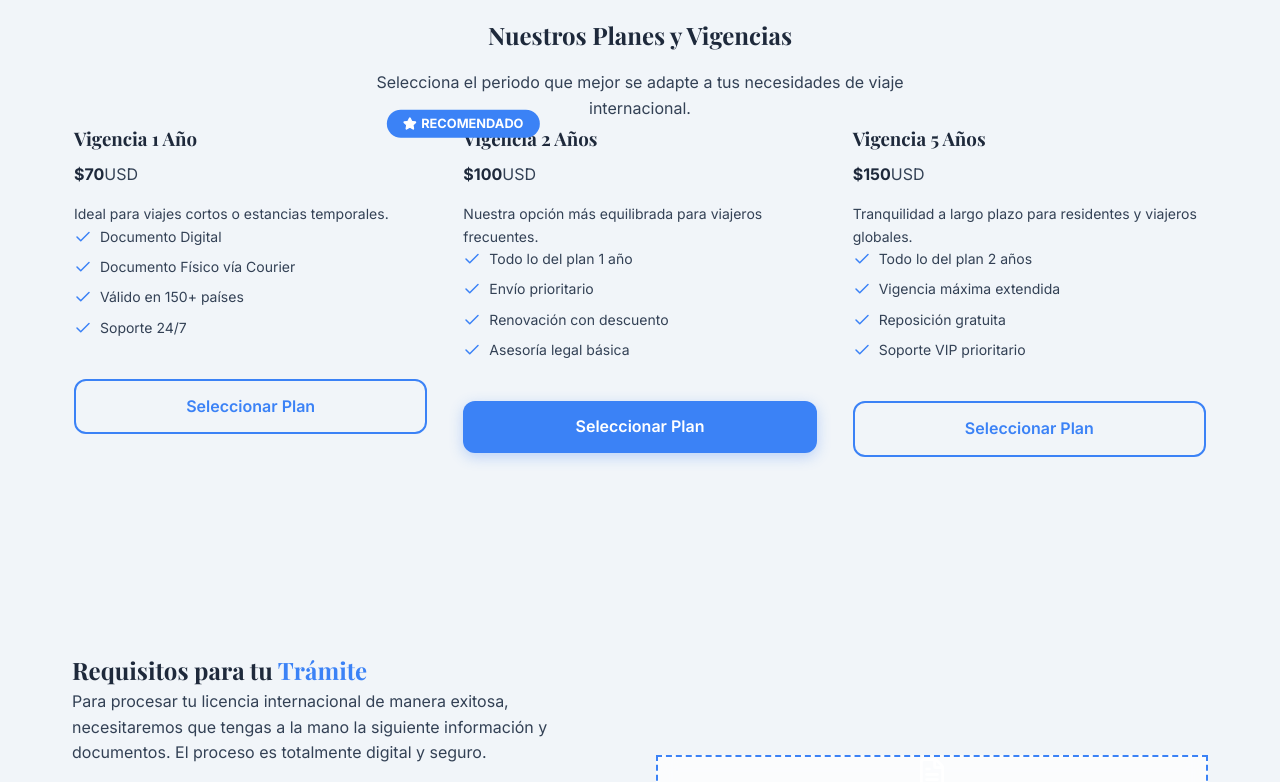
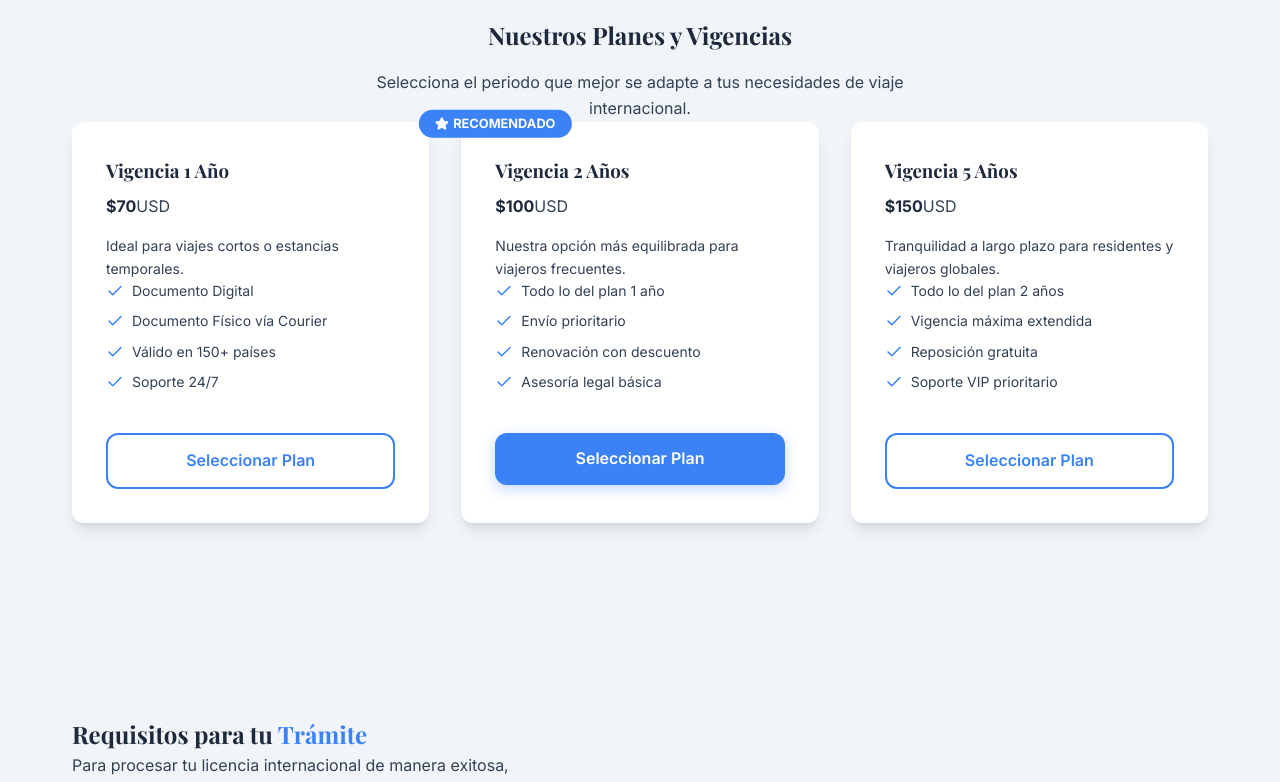
Before and after one commit to JAZB2612/Lio-web, a React (Vite) app: page / in a window 1280 px wide. Shown: the part 720-1502 px from the top of the page. Built offline with nearby package versions, Linux system fonts and the light colour scheme.

Commit message:
Fix: Restore .card class and add _redirects for Netlify

```diff
--- a/src/index.css
+++ b/src/index.css
@@ -165,6 +165,14 @@ textarea:focus {
 }
 
 /* Card Styles */
+.card {
+  background: white;
+  border-radius: var(--radius);
+  padding: 2rem;
+  box-shadow: var(--shadow);
+  transition: var(--transition);
+}
+
 .card:hover {
   transform: translateY(-5px);
   box-shadow: 0 20px 25px -5px rgba(59, 130, 246, 0.1), 0 8px 10px -6px rgba(59, 130, 246, 0.1);
```
Also changed, not shown: 1 other file (tests, documents, lock files or other folders).
